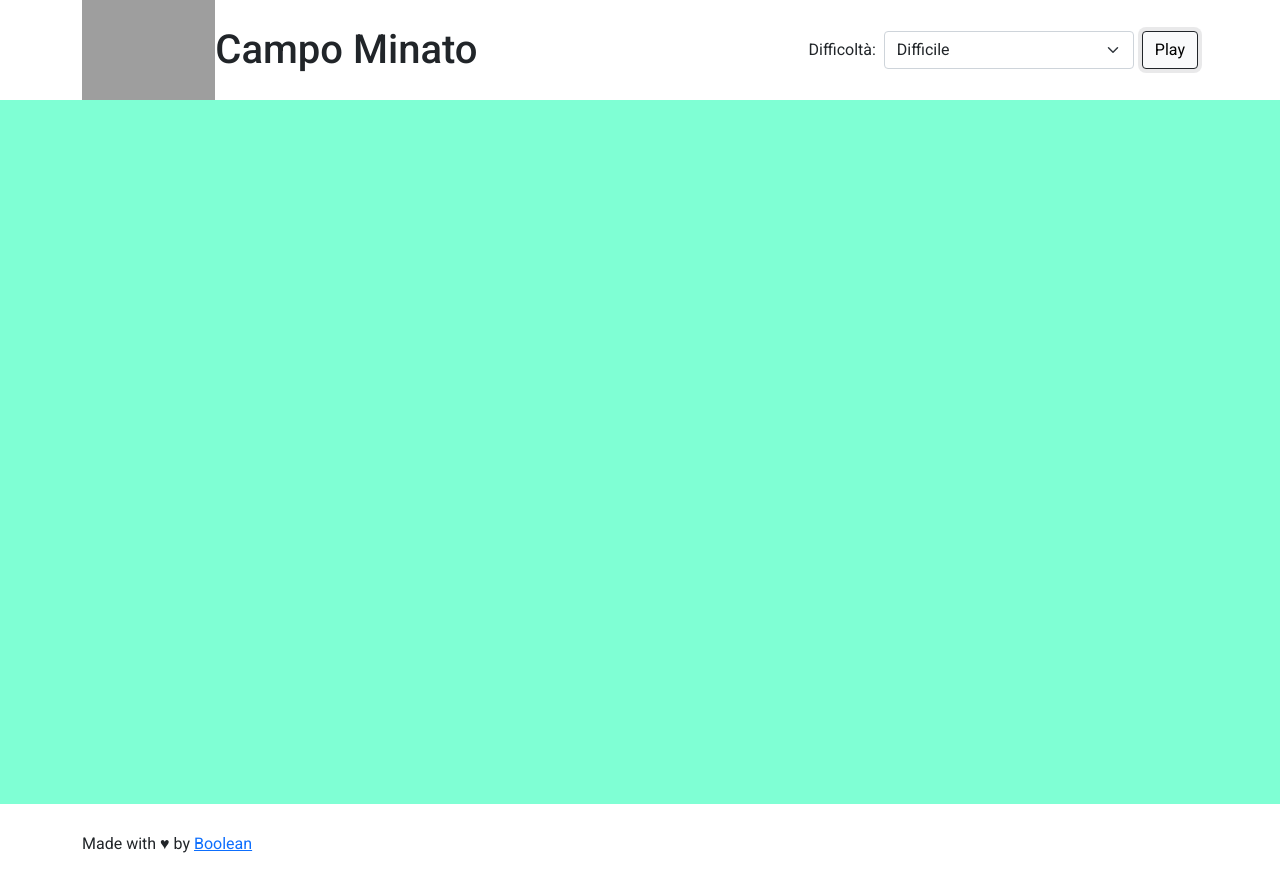
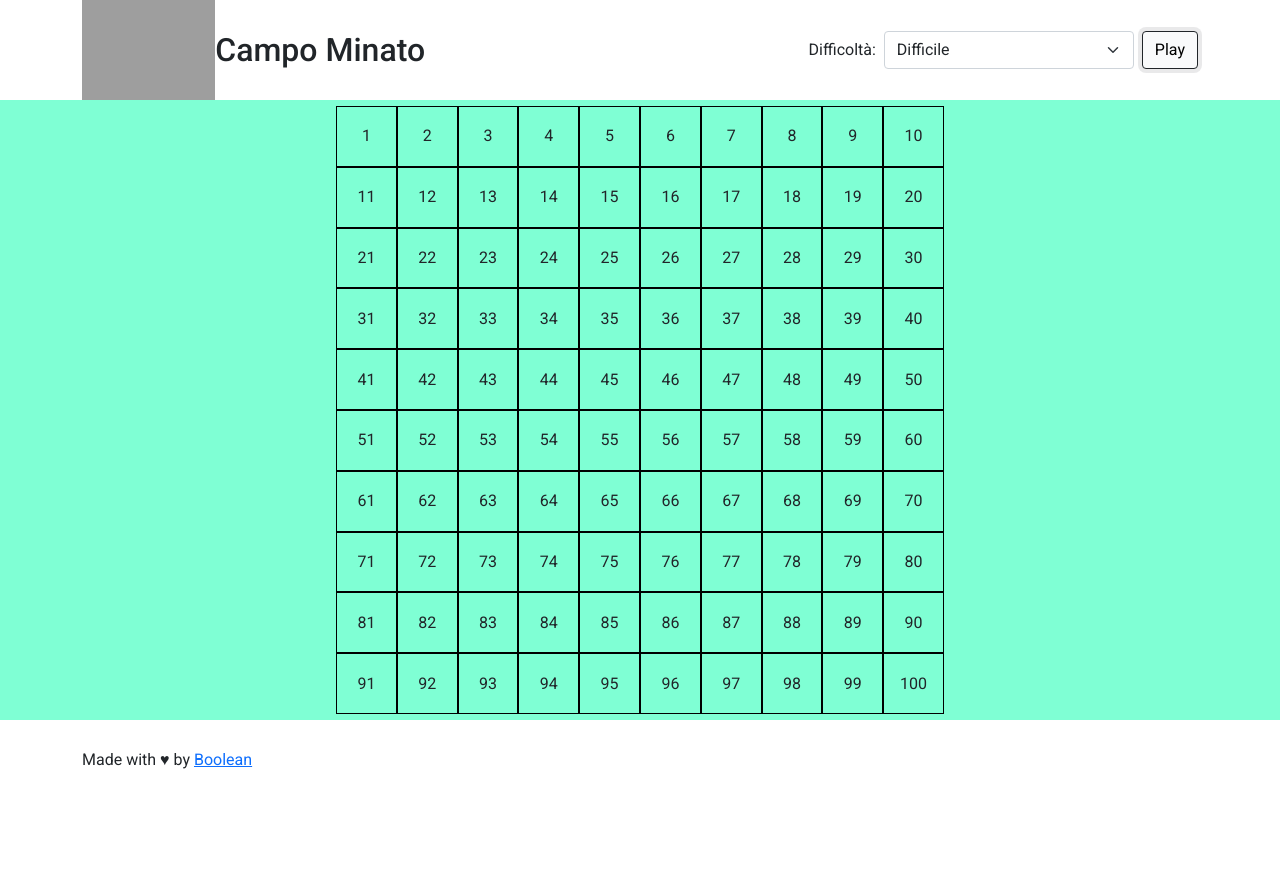
Before and after one commit to robertolatini31/js-campominato-grid, a plain HTML site: page index.html in a window 1280 px wide. Both pictures are taken after a click on the button "Play". After the commit the page ends 810 px from the top, so only its background shows below. Drawn offline with nearby package versions, Linux system fonts and the light colour scheme; grey boxes are pictures that could not be loaded.

Commit message:
added all sections

```diff
--- a/assets/css/style.css
+++ b/assets/css/style.css
@@ -1,5 +1,6 @@
 :root {
     --main-bg_color: #7FFFD4;
+    --blue-bg_color: #6495ED;
 
 }
 * {
@@ -10,6 +11,7 @@
 
 body {
     font-family: 'Roboto', sans-serif;
+
 }
 
 img {
@@ -28,6 +30,13 @@ select {
     width: 250px!important;
 }
 
+main {
+   height: calc(100vh - 180px);
+   display: flex;
+   align-items: center;
+   justify-content: center;
+}
+
 .bg_mint {
     background-color: var(--main-bg_color);
 }
@@ -37,8 +46,34 @@ select {
     margin: 0 auto;
 }
 
-.cells {flex-wrap: wrap;}
+.cells {
+    flex-wrap: wrap;
+}
 
+.cell {
+    aspect-ratio: 1/1;
+    border: 1px solid black;
+    display: flex;
+    align-items:center;
+    justify-content: center;
+}
+
+.size_10 {
+    width: calc(100% / 10);
+}
+
+.size_9 {
+    width: calc(100% / 9);
+}
+
+.size_7 {
+    width: calc(100% / 7);
+}
+
+.bg_blu_click {
+    background-color: var(--blue-bg_color);
+    color: white;
+}
 
 footer .col {
     height: 80px!important;
--- a/assets/js/main.js
+++ b/assets/js/main.js
@@ -14,16 +14,59 @@ const btnPlayElement = document.querySelector('.selectors>button');
 
 // creo la funzione al click del btn play
 btnPlayElement.addEventListener('click', function(){
+    //svuoto cells se pieno
+    document.querySelector('.cells').innerHTML = '';
     // collego livello di difficoltà inserito dall'utente
     const difficultyElement = document.querySelector('.selectors>select').value;
     // inizializzo la variabile in cui salvo l'intervallo
     let interval;
+    // inizializzo la variabile per dare poi aspect ratio
+    let size;
     // selettore intervallo
     if(difficultyElement == 1) {
         interval = 100;
+        size = 'size_10';
     } else if (difficultyElement == 2) {
         interval = 81;
+        size = 'size_9';
     } else {
         interval = 49;
+        size = 'size_7';
     }
+    // chiamo la funzione che crea le cell e la salvo in una variabile
+    const cellElements = creatorSquareCell(interval, '.container_small>.cells', 'div', 'cell', size);
+
+    // chiamo la funzione che aggiunge i numeri alle cell
+    const cellNumbers = addCellNumber('.cell', 'span');
+
+    // creo la funzionalità che colora di blu i quadrati al click
+
+
 });
+
+
+// creo una funzione che genera tante cell quanto chiesto
+function creatorSquareCell(amount, query_selector, tagName, className, classSize) {
+    for (let i = 1; i <= amount; i++) { //implemento un ciclo per quante celle voglio fare
+        const cell = document.createElement(tagName); // creo dei div celle
+        cell.classList.add(className); // gli aggiungo la classe cell
+        cell.classList.add(classSize); // gli aggiungo la classe cell
+        document.querySelector(query_selector).append(cell); // metto la cell nel mio  html dentro cells
+    }
+}
+
+// creo una funzione che aggiunge i numeri alle cell
+function addCellNumber(query_selector, tagName) {
+    const cells = document.querySelectorAll(query_selector);
+    let j = 1;
+    for(let i = 0; i < cells.length; i++) {
+        const cell = cells[i];
+        const spanElement = document.createElement(tagName);
+        spanElement.append(j);
+        cell.append(spanElement);
+        j++;
+        cell.addEventListener('click', function() {
+            cell.classList.add('bg_blu_click');
+        });
+    }
+}
--- a/index.html
+++ b/index.html
@@ -19,7 +19,7 @@
             <div class="row row-cols-2">
                 <div class="col logo d-flex align-items-center">
                     <img src="https://yt3.ggpht.com/ytc/AKedOLTO2XVhtyMr24Dnz6QJ-Lsj_05XHim-qMoF6PRc=s900-c-k-c0x00ffffff-no-rj" alt="">
-                    <h1 class="mb-0">Campo Minato</h1>
+                    <h2 class="mb-0">Campo Minato</h2>
                 </div>
                 <!-- /.col logo -->
                 <div class="col selectors d-flex align-items-center justify-content-end">
@@ -43,8 +43,8 @@
     <!-- /#site_header -->
 
     <main id="site_main" class="bg_mint">
-        <div class="container_small px-5">
-            <div class="cells p-5 d-flex ratio ratio-1x1">
+        <div class="container_small p-5">
+            <div class="cells p-5 d-flex">
             </div>
             <!-- /.cells d-flex -->
         </div>
```
